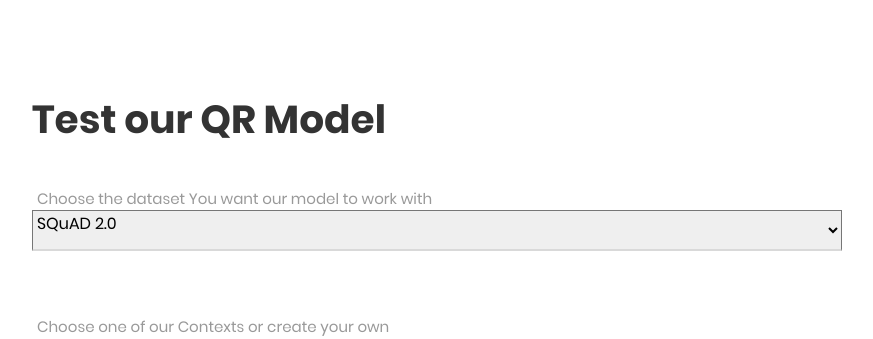
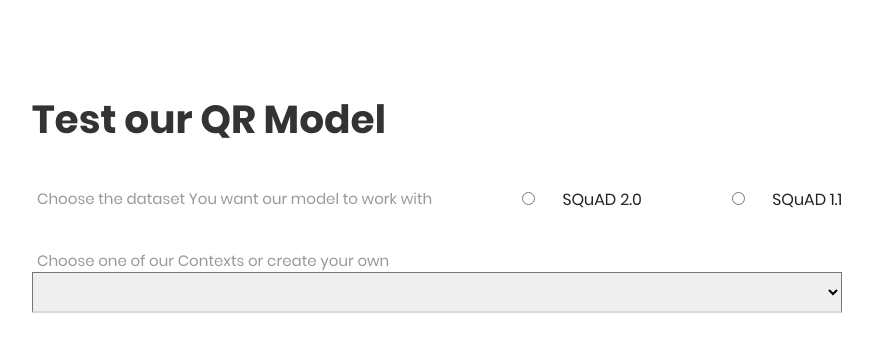
Before and after one commit to ahmedhajyahmed/question_answering_system_BiDAF, a Python web app: template flask/templates/index.html in a window 1280 px wide. Shown: the top 339 px of the page, without its empty margins (203-1076 px from the left). Run offline with Jinja, Linux system fonts and the light colour scheme; the template is opened without the code that fills it, so the values that code supplies are empty; some libraries are stand-ins or nearby versions.

Commit message:
buto, radio

```diff
--- a/flask/app.py
+++ b/flask/app.py
@@ -23,7 +23,10 @@ def index():
 		print(dataset)
 		print(context)
 		print(question)
-		dict = test_model([question], context)
+		allow_squad_2=True
+		if(dataset == "1"):
+			allow_squad_2=False
+		dict = test_model([question], context,allow_squad_2)
 		for el in dict:
 			print(el, dict[el])
 		return	render_template('reponse.html',context=context,question=question,reponse=dict["1"])
--- a/flask/templates/index.html
+++ b/flask/templates/index.html
@@ -45,16 +45,22 @@
 
 
 				<span class="label-input100">Choose the dataset You want our model to work with</span>
-				<select class="wrap-input100 validate-input" id="selectDataset" name="dataset" >
-					<option value="squad 2.0">SQuAD 2.0</option>
-					<option value="squad 1.1">SQuAD 1.1</option>
-
-				</select>
+				<div class="form-check">
+  				<input class="form-check-input" type="radio" value="2" id="dataset1" name="dataset">
+  				<label class="form-check-label" for="dataset1">
+   				 SQuAD 2.0
+ 				 </label>
+				</div>
+				<div class="form-check">
+  				<input class="form-check-input" type="radio" value="1" id="dataset2" name="dataset">
+  				<label class="form-check-label" for="dataset2">
+   				 SQuAD 1.1
+ 				 </label>
+				</div>
 
 
 
-
-				<span class="label-input100">Choose one of our Contexts or create your own</span>
+				<span class="label-input100" style="margin-top: 30px">Choose one of our Contexts or create your own</span>
 				<select class="wrap-input100 validate-input" id="select" onchange="changeOption()">
 					{%for i in range(0,len)%}
 					<option value='{{contexts[i]}}'>Context {{i+1}}</option>
```
